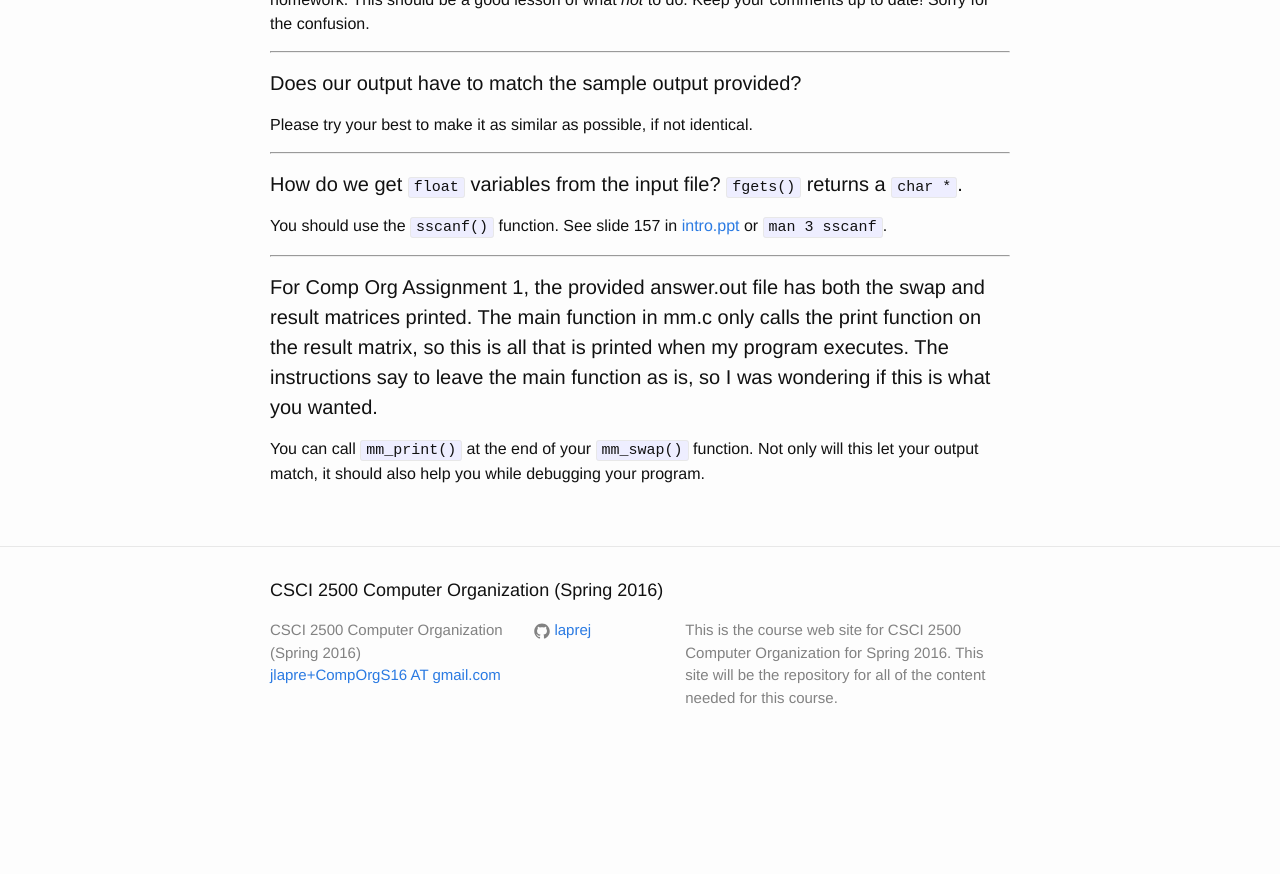
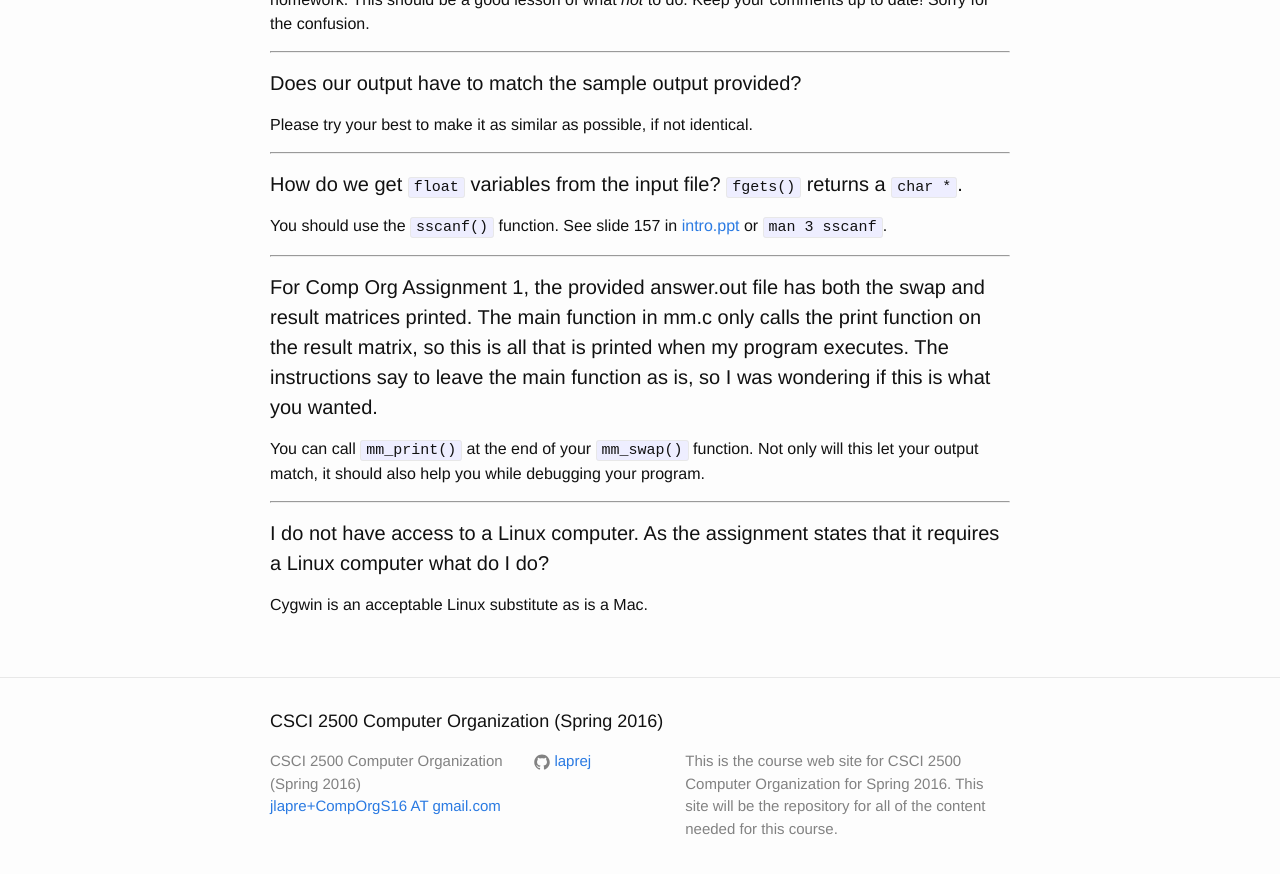
Before and after one commit to RPI-CSCI-2500-2016-Spring/RPI-CSCI-2500-2016-Spring.github.io, a Jekyll site: the page built from _posts/2016-01-28-assignment-1-questions.md, in a window 1280 px wide and 900 px high, scrolled down 606 px. Shown: the top 874 px of the window. Built offline with Jekyll 4.4.1, drawn with Linux system fonts in a browser that asks for light colours; before the commit the page ends 1375 px from its top, so only the background shows below that.

Commit message:
Answered A1 Q6

```diff
--- a/_posts/2016-01-28-assignment-1-questions.md
+++ b/_posts/2016-01-28-assignment-1-questions.md
@@ -48,3 +48,11 @@ You should use the `sscanf()` function.  See slide 157 in [intro.ppt][intro-slid
 #### For Comp Org Assignment 1, the provided answer.out file has both the swap and result matrices printed.  The main function in mm.c only calls the print function on the result matrix, so this is all that is printed when my program executes.  The instructions say to leave the main function as is, so I was wondering if this is what you wanted.
 
 You can call `mm_print()` at the end of your `mm_swap()` function.  Not only will this let your output match, it should also help you while debugging your program.
+
+---------------------------------------
+
+<a id="Q6"></a>
+
+#### I do not have access to a Linux computer. As the assignment states that it requires a Linux computer what do I do?
+
+Cygwin is an acceptable Linux substitute as is a Mac.
```
